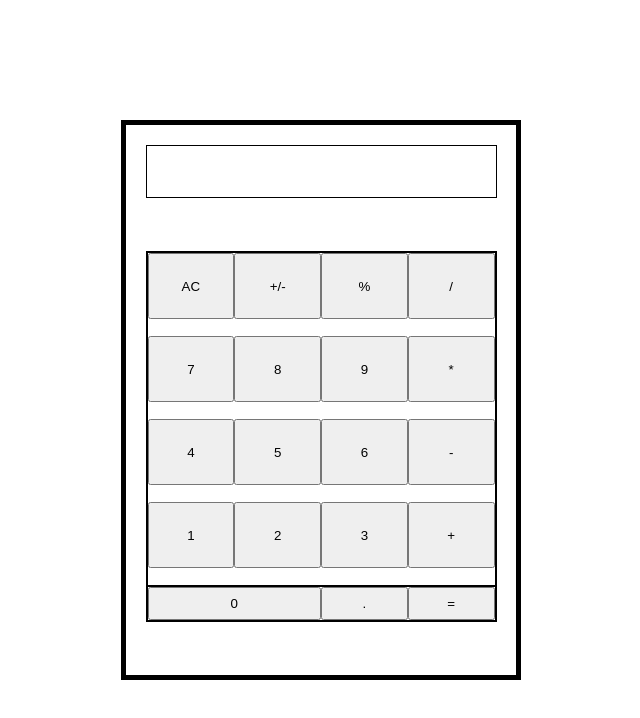
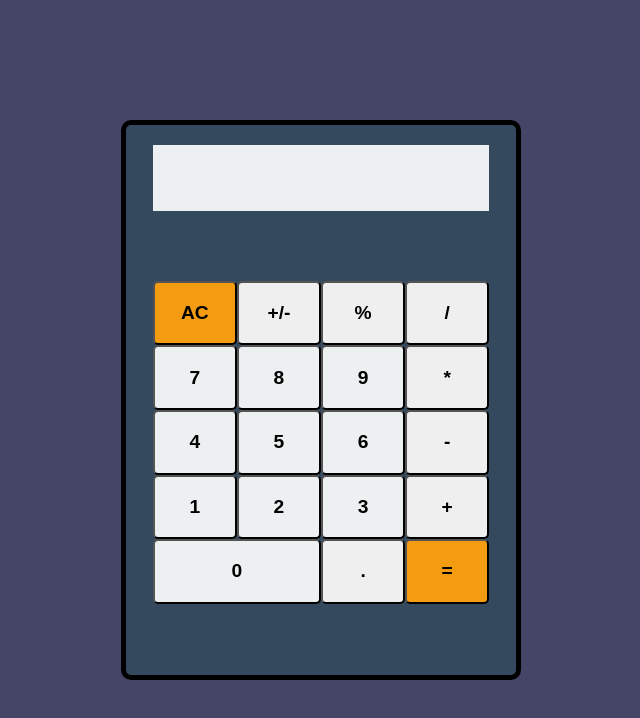
Before and after one commit to jadebugnos/odin-project-calculator, a plain HTML site: page index.html in a window 1280 px wide. Shown: the whole page, without its empty margins (319-959 px from the left). Drawn offline with Linux system fonts and the light colour scheme.

Commit message:
Refactor BackSpace function and fix button layout
- Removed redundant code causing display issues
when backspace is pressed
- Simplified backspace handling logic for better
readability and functionality
- Redesigned and aligned buttons properly in CSS
for a cleaner layout

```diff
--- a/index.html
+++ b/index.html
@@ -12,8 +12,7 @@
     <div id="calc-body" class="calc-body">
         <div id="display" class="display"></div>
         <div id="button-containers" class="button-containers">
-            <div class="top-buttons-container">
-                <button id="clear" class="buttons" value="AC">AC</button>
+                <button id="clear" class="buttons accent" value="AC">AC</button>
                 <button id="negative" class="buttons" value="+/-">+/-</button>
                 <button id="percent" class="buttons" value="%">%</button>
                 <button id="divide" class="buttons operator" value="/">/</button>
@@ -29,12 +28,9 @@
                 <button id="two" class="buttons digit" value="2">2</button>
                 <button id="three" class="buttons digit" value="3">3</button>
                 <button id="plus" class="buttons operator" value="+">+</button>
-            </div>
-            <div class="last-buttons-container">
                 <button id="zero" class="buttons bot digit" value="0">0</button>
                 <button id="decimal" class="buttons bot" value=".">.</button>
-                <button id="equals" class="buttons bot" value="=">=</button>
-            </div>
+                <button id="equals" class="buttons bot accent" value="=">=</button>
         </div>
     </div>
 
--- a/script.js
+++ b/script.js
@@ -45,7 +45,7 @@ function operate(operator, operands) {
 }
 
 //accumulates the number before getting pushed to operands
-let acc = '';
+let acc = "";
 let operands = [];
 let operator;
 const operatorMap = {
@@ -64,7 +64,7 @@ function populate() {
     const display = document.getElementById('display');
     const buttonsContainer = document.querySelector('#button-containers');
     const percentButton = document.querySelector('#percent');
-
+    //seperate event listener to avoid conflict with equal button
     percentButton.addEventListener('click', e => {
         handlePercent(display);
     })
@@ -152,7 +152,7 @@ function handleEqualClick(display) {
 
     let total;
     //only executes if the operands array has two values
-    if (operands.length === 2 && operator) {
+    if (operands.length >= 2 && operator) {
         total = operate(operator, operands);
         handleDisplay(total, display);
         operands = [total]; //sets the item of operands array to the total of operation
@@ -200,25 +200,21 @@ function handleNegativeClick(display) {
 }
 //deletes 1 number to the right when backspace is pressed
 function handleBackSpacePress(display) {
-    if (acc) {
-        acc = acc.slice(0, -1);
-        display.textContent = acc;
-        console.log('bakcspace is pressed')
-    } else if (!acc && operands.length > 0) {
-        //converts item to string then removes last number then convert back to number
+    if (acc !== "") {
+        acc = acc.substring(0, acc.length - 1);
+    } else if (!acc && operands.length) {
         operands[0] = parseInt(operands[0].toString().slice(0, -1));
-        display.textContent = operands[0];
+    }
+    //removes the item if it is not a number
+    if (isNaN(operands[0]) || operands[0] === "") {
+        operands.pop();
     }
 
-    if (isNaN(operands[0]) || operands[0] === "") {
-        operands.pop(); // Remove the last element if no digits are left
-        display.textContent = ""; // Clear the display
-    } else {
-        display.textContent = operands[0]; // Update display if valid
-    }
+    display.textContent = operands.length > 0 ? operands[0] : acc;
 }
 
-//this code is buggy i am commenting it out to be fix later
+
+
 //calls operate() which calls getPercentage() when % is pressed/click
 function handlePercent(display) {
     if (acc !== "") {
--- a/style.css
+++ b/style.css
@@ -2,12 +2,16 @@
     padding: 0;
     margin: 0;
     box-sizing: border-box;
+    color: var(--secondary-color);
 }
 
 :root {
-    --primary-color: #3e3e5f;
-    --secondary-color: #e4ebe8;
-    --complementary-color: #9B1B30;
+    --primary-color: #454568;
+    --secondary-color: #ecf0f1;
+    --accent-color: #f39c12;
+    --complementary-color: #34495e;
+    --button-color: #ecf0f1;
+    --text-color: #000000;
 }
 
 body {
@@ -16,7 +20,9 @@ body {
     height: 100vh;
     align-items: center;
     justify-content: center;
+    background-color: var(--primary-color);
 }
+
 
 .calc-body {
     border: 5px solid black;
@@ -28,53 +34,49 @@ body {
     flex-direction: row;
     flex-wrap: wrap;
     justify-content: center;
-    padding-top: 20px;
-}
-
-div {
-    border: 1px solid black;
+    padding: 20px 8px 25px 8px;
+    background-color: var(--complementary-color);
+    gap: 70px;
+    border-radius: 10px;
 }
 
 .display {
     width: 90%;
-    height: 10%;
+    height: 13%;
+    background-color: var(--secondary-color);
+    color: #000000;
+    font-size: 2.3rem;
+    display: flex;
+    align-items: flex-start;
+    justify-content: end;
 }
 
 .button-containers {
+    height: 80%;
     width: 90%;
-    height: 70%;
-    display: flex;
-    flex-direction: column;
-}
-
-.top-buttons-container {
     display: flex;
     flex-wrap: wrap;
-    height: 80%;
-    width: 100%;
-    flex: 10;
-}
-
-.last-buttons-container {
-    display: flex;
-    height: 20%;
-    width: 100%;
-    flex: 1;
+    justify-content: center;
+    align-content: flex-start;
 }
 
 .buttons {
     width: 25%;
-    height: 20%;
-    display: flex;
-    align-items: center;
-    justify-content: center;
-}
-
-.buttons.bot {
-    height: 100%;
-    width: 25%;
+    height: 16%;
+    color: var(--text-color);
+    border-radius: 5px;
+    font-size: 1.2em;
+    font-weight: 700;
 }
 
 #zero {
     width: 50%;
 }
+
+.digit {
+    background-color: var(--button-color);
+}
+
+.accent {
+    background-color: var(--accent-color);
+}
```
